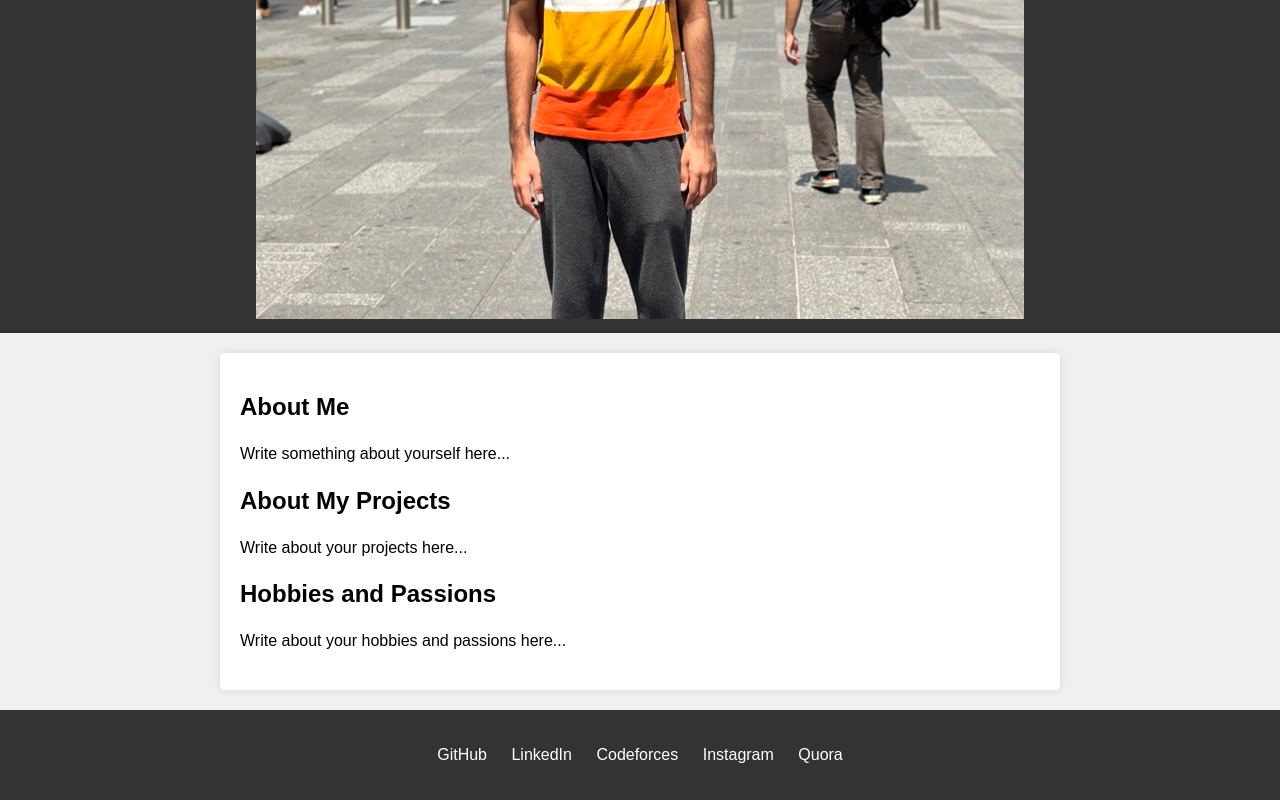
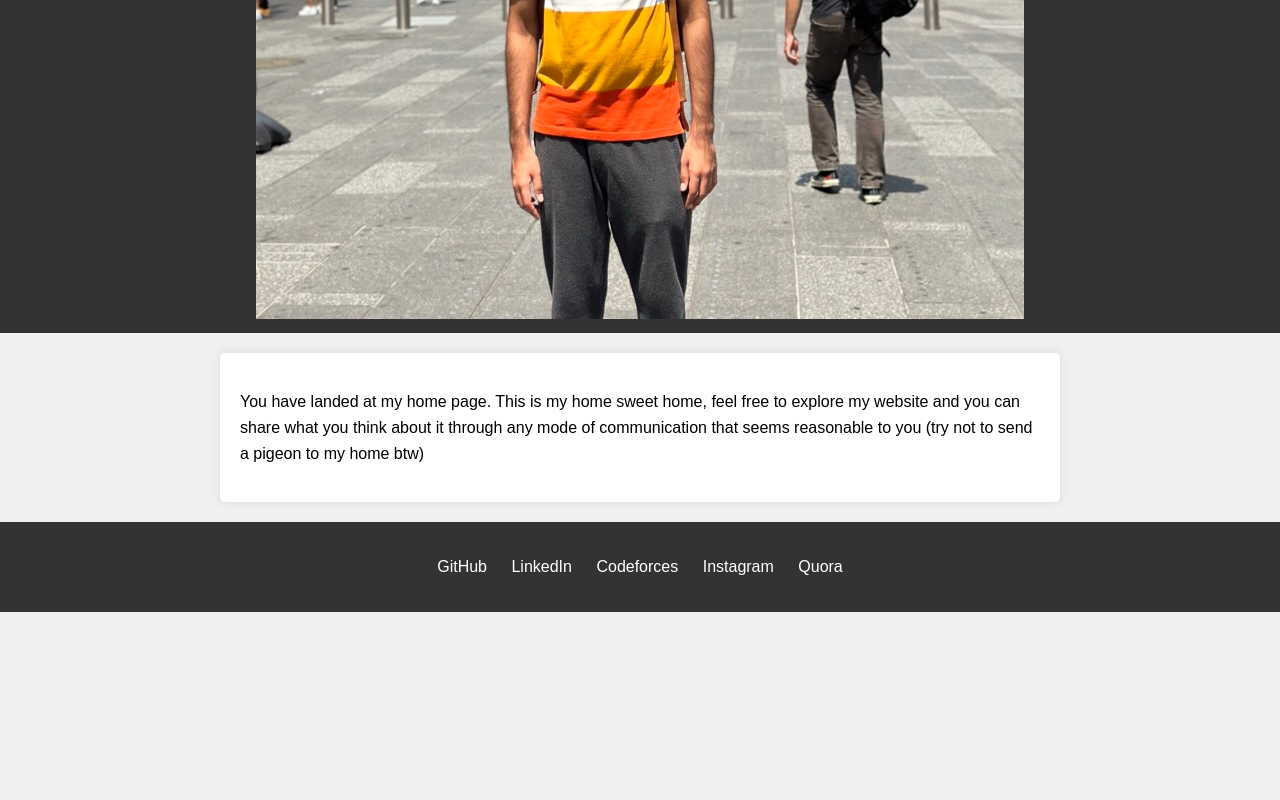
Before and after one commit to Sovi11/webiste, a plain HTML site: page index.html in a window 1280 px wide. Shown: the part 807-1607 px from the top of the page. After the commit the page ends 1419 px from the top, so only its background shows below. Drawn offline with Linux system fonts and the light colour scheme.

Commit message:
addition

```diff
--- a/index.html
+++ b/index.html
@@ -21,15 +21,7 @@
         <img src="myself.jpeg" alt="My Image">
     </header>
     <div class="container">
-        <h2>About Me</h2>
-        <p>Write something about yourself here...</p>
-
-        <h2 id="projects">About My Projects</h2>
-        <p>Write about your projects here...</p>
-
-        <h2 id="hobbies">Hobbies and Passions</h2>
-        <p>Write about your hobbies and passions here...</p>
-
+        <p>You have landed at my home page. This is my home sweet home, feel free to explore my website and you can share what you think about it through any mode of communication that seems reasonable to you (try not to send a pigeon to my home btw) </p>
         <!-- Add more sections as needed -->
     </div>
     <footer>
```
